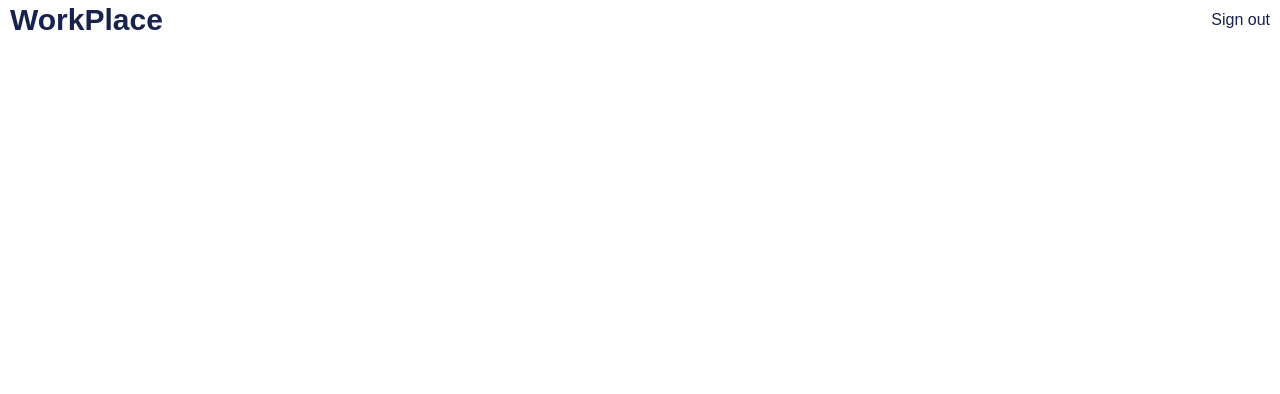
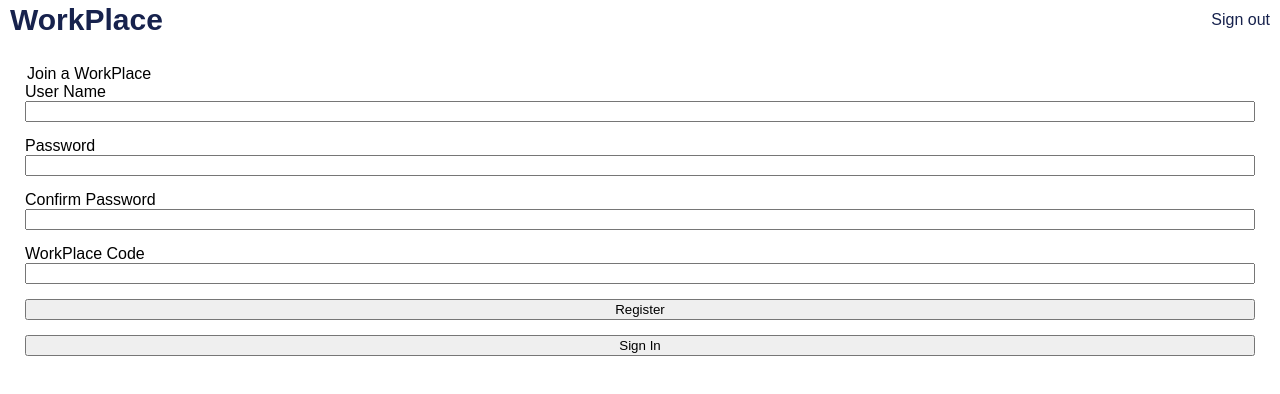
Before and after one commit to T0ASTMalone/workplace-communication-app-capstone-react, a React (Create React App) app: page /join in a window 1280 px wide. Shown: the top 394 px of the page. Built offline with nearby package versions, Linux system fonts and the light colour scheme.

Commit message:
added registration route and forms

```diff
--- a/src/components/App/App.js
+++ b/src/components/App/App.js
@@ -5,6 +5,7 @@ import Header from "../Header/Header";
 import LandingPage from "../../routes/LandingPage/LandingPage";
 import SignInPage from "../../routes/SignInPage/SignInPage";
 import WorkPlace from "../../routes/WorkPlace/WorkPlace";
+import Registration from "../../routes/Registration/Registration";
 
 function App() {
   return (
@@ -18,6 +19,8 @@ function App() {
           <Route exact path={"/"} component={LandingPage} />
           <Route path={"/workplace"} component={WorkPlace} />
           <Route path={"/sign-in"} component={SignInPage} />
+          <Route path={"/create"} component={Registration} />
+          <Route path={"/join"} component={Registration} />
         </Switch>
       </main>
     </div>
--- /dev/null
+++ b/src/components/EmployeeRegistrationForm/EmployeeRegistrationForm.css
@@ -0,0 +1,15 @@
+.employee-registration-form {
+  display: flex;
+  flex-direction: column;
+  padding: 10px;
+}
+
+.registration-button {
+  width: 100%;
+}
+
+.new-employer,
+.new-employee,
+.registration-button {
+  margin-bottom: 15px;
+}
--- /dev/null
+++ b/src/components/EmployeeRegistrationForm/EmployeeRegistrationForm.js
@@ -0,0 +1,32 @@
+import React, { Component } from "react";
+import "./EmployeeRegistrationForm.css";
+import { Link } from "react-router-dom";
+
+export default class EmployeeRegistrationForm extends Component {
+  render() {
+    return (
+      <div className="employee-registration">
+        <form action="" className="employee-registration-form">
+          <legend htmlFor="employee-registration-form">Join a WorkPlace</legend>
+          {/* employee name */}
+          <label htmlFor="employee-name">User Name</label>
+          <input id="employee-name" type="text" className="new-employee" />
+          {/* employee password */}
+          <label htmlFor="password">Password</label>
+          <input id="password" type="text" className="new-employee" />
+          {/* employee password confirm */}
+          <label htmlFor="password-confirm">Confirm Password</label>
+          <input id="password-confirm" type="text" className="new-employee" />
+
+          {/* workplace code */}
+          <label htmlFor="workplace-code">WorkPlace Code</label>
+          <input id="workplace-code" type="number" className="new-employee" />
+          <button className="registration-button">Register</button>
+          <Link to={"/sign-in"}>
+            <button className="registration-button">Sign In</button>
+          </Link>
+        </form>
+      </div>
+    );
+  }
+}
--- /dev/null
+++ b/src/components/EmployerRegistrationForm/EmployerRegistrationForm.js
@@ -0,0 +1,29 @@
+import React, { Component } from "react";
+import { Link } from "react-router-dom";
+
+export default class EmployerRegistrationForm extends Component {
+  render() {
+    return (
+      <div className="employer-registration">
+        <form action="" className="employee-registration-form">
+          {/* user name */}
+          <label htmlFor="employer-name">User Name</label>
+          <input id="employer-name" type="text" className="new-employer" />
+          <label htmlFor="company-name">Company Name</label>
+          {/* project name */}
+          <input id="company-name" type="text" className="new-employer" />
+          <label htmlFor="password">Password</label>
+          {/* password */}
+          <input id="password" type="text" className="new-employer" />
+          <label htmlFor="password-confirm">Confirm Password</label>
+          {/* confirm password */}
+          <input id="password-confirm" type="text" className="new-employer" />
+          <button className="registration-button">Register</button>
+          <Link to={"/sign-in"}>
+            <button className="registration-button">Sign In</button>
+          </Link>
+        </form>
+      </div>
+    );
+  }
+}
--- a/src/components/Header/Header.css
+++ b/src/components/Header/Header.css
@@ -49,15 +49,3 @@ a {
   background-color: #f5fafa;
   color: #17224d;
 }
-
-@media only screen and (min-width: 1440px) {
-  .header {
-    padding: 0;
-  }
-}
-
-@media only screen and (max-width: 450px) {
-  .header-title {
-    display: none;
-  }
-}
--- a/src/components/Header/Header.js
+++ b/src/components/Header/Header.js
@@ -6,7 +6,6 @@ export default class Header extends Component {
   renderLogoutLink(signOut) {
     let loggedIn = false;
     let location = this.props.location.pathname || null;
-    console.log(location);
     return (
       <div className="header-logged-in">
         {location === "/" && loggedIn ? (
--- a/src/routes/LandingPage/LandingPage.js
+++ b/src/routes/LandingPage/LandingPage.js
@@ -22,15 +22,14 @@ export default class LandingPage extends Component {
             As an employer once registered a WorkPlace code will be generated
             for the company
           </p>
-          {
-            //link to employer registration page
-          }
+
+          {/* link to employer registration page */}
+          <Link to={"/create"}>Register</Link>
           <p className="landing-text">
             As an employee you can join a WorkPlace created by your employer
           </p>
-          {
-            //link to employee registration page
-          }
+          {/* link to employee registration page */}
+          <Link to={"/join"}>Join a workplace</Link>
         </div>
         {
           // div describing creating events for your WorkPlace
--- /dev/null
+++ b/src/routes/Registration/Registration.css
@@ -0,0 +1,3 @@
+.registration {
+  padding: 15px;
+}
--- /dev/null
+++ b/src/routes/Registration/Registration.js
@@ -0,0 +1,20 @@
+import React, { Component } from "react";
+import "./Registration.css";
+import EmployeeRegistrationForm from "../../components/EmployeeRegistrationForm/EmployeeRegistrationForm";
+import EmployerRegistrationForm from "../../components/EmployerRegistrationForm/EmployerRegistrationForm";
+
+export default class Registration extends Component {
+  render() {
+    let location = this.props.location.pathname;
+    console.log(location);
+    return (
+      <div className="registration">
+        {location === "/join" ? (
+          <EmployeeRegistrationForm />
+        ) : (
+          <EmployerRegistrationForm />
+        )}
+      </div>
+    );
+  }
+}
--- a/src/routes/WorkPlace/WorkPlace.css
+++ b/src/routes/WorkPlace/WorkPlace.css
@@ -5,4 +5,7 @@
 .workplace-info {
   display: flex;
   justify-content: space-between;
+  border: 1px solid black;
+  margin-bottom: 20px;
+  padding: 10px;
 }
```
